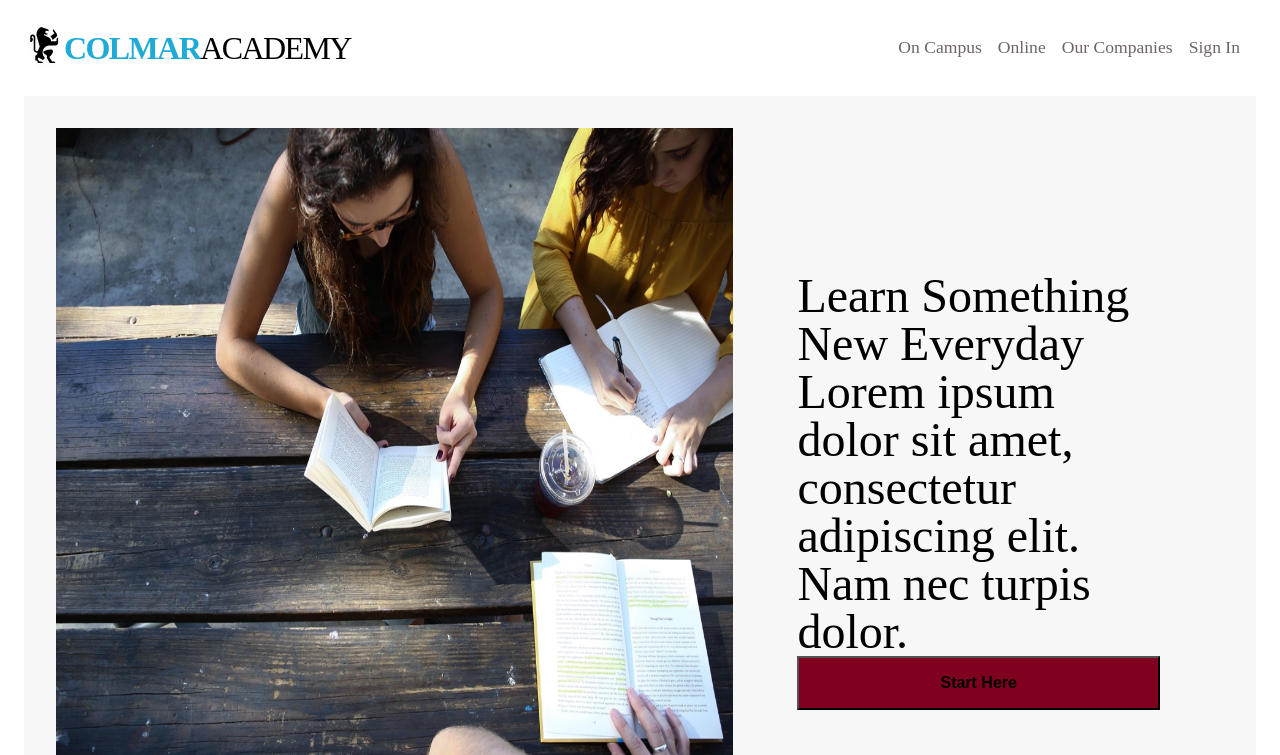
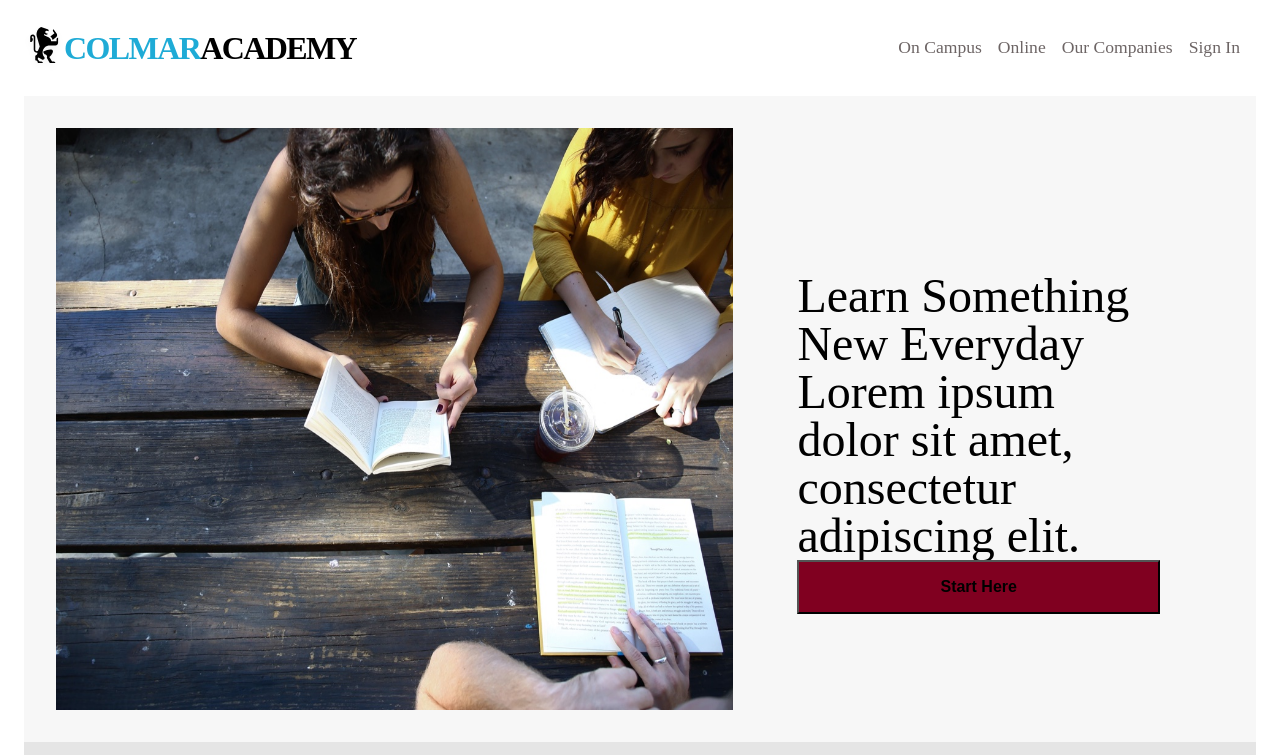
Before and after one commit to CoderJones91/ColmarAcademy, a plain HTML site: page index.html in a window 1280 px wide. Shown: the top 755 px of the page. Drawn offline with Linux system fonts and the light colour scheme; a web font is replaced by a local one.

Commit message:
Added some font styles to text

```diff
--- a/index.html
+++ b/index.html
@@ -47,7 +47,6 @@
             <div class="learn">
             <h2>Learn Something New Everyday</h2>
             <p>Lorem ipsum dolor sit amet, consectetur adipiscing elit.
-               Nam nec turpis dolor.
             </p>
 
               <button>Start Here</button>
--- a/resources/css/style.css
+++ b/resources/css/style.css
@@ -6,19 +6,47 @@ html{
 .container{
    padding: 0 1.5rem;
    margin: auto auto;
+   max-width: 1440px;
 
 }
 h3{
     font-size: 2rem;
 
+
+
 }
 .container h3{
     padding: 2rem;
+    font-family: 'Germania One';
+    font-style: normal;
+    font-weight: 400;
 }
 @media only screen and (max-width: 954px) {
     .container {
       padding: 0 1rem;
     }
+  }
+/* Font Faces */
+@font-face {
+    font-family: 'Germania One';
+    font-style: normal;
+    font-weight: 400;
+    src: local('Germania One'), local('GermaniaOne-Regular'), url(https://fonts.gstatic.com/s/germaniaone/v4/3_6AyUql_-FbDi1e68jHdBampu5_7CjHW5spxoeN3Vs.woff2) format('woff2');
+    unicode-range: U+0000-00FF, U+0131, U+0152-0153, U+02C6, U+02DA, U+02DC, U+2000-206F, U+2074, U+20AC, U+2212, U+2215;
+  }
+  @font-face {
+    font-family: 'Oswald';
+    font-style: normal;
+    font-weight: 400;
+    src: local('Oswald Regular'), local('Oswald-Regular'), url(https://fonts.gstatic.com/s/oswald/v14/_P8jt3Y65hJ9c4AzRE0V1OvvDin1pK8aKteLpeZ5c0A.woff2) format('woff2');
+    unicode-range: U+0000-00FF, U+0131, U+0152-0153, U+02C6, U+02DA, U+02DC, U+2000-206F, U+2074, U+20AC, U+2212, U+2215;
+  }
+  @font-face {
+    font-family: 'Oswald';
+    font-style: normal;
+    font-weight: 700;
+    src: local('Oswald Bold'), local('Oswald-Bold'), url(https://fonts.gstatic.com/s/oswald/v14/bH7276GfdCjMjApa_dkG6ZBw1xU1rKptJj_0jans920.woff2) format('woff2');
+    unicode-range: U+0000-00FF, U+0131, U+0152-0153, U+02C6, U+02DA, U+02DC, U+2000-206F, U+2074, U+20AC, U+2212, U+2215;
   }
 /* Navigation Section */
 nav{
@@ -39,6 +67,11 @@ nav .container{
 nav .logo span{
     font-weight: bold;
     color: #1FABD6
+}
+nav .logo p{
+    font-family: 'Oswald';
+    font-style: normal;
+    font-weight: 700;
 }
 nav .logo{
     display: flex;
@@ -66,6 +99,9 @@ nav ul li{
     margin-right: 1rem;
     font-size: 1.1rem;
     transition: all 1s ease 200ms;
+    font-family: 'Oswald';
+    font-style: normal;
+    font-weight: 400;
 
 }
 nav ul li a{
@@ -429,6 +465,9 @@ section#articles {
 /* Footer Styles */
 footer{
     border-top: 1px solid black;
+    font-family: 'Oswald';
+    font-style: normal;
+    font-weight: 400;
 
 }
 footer .container{
```
